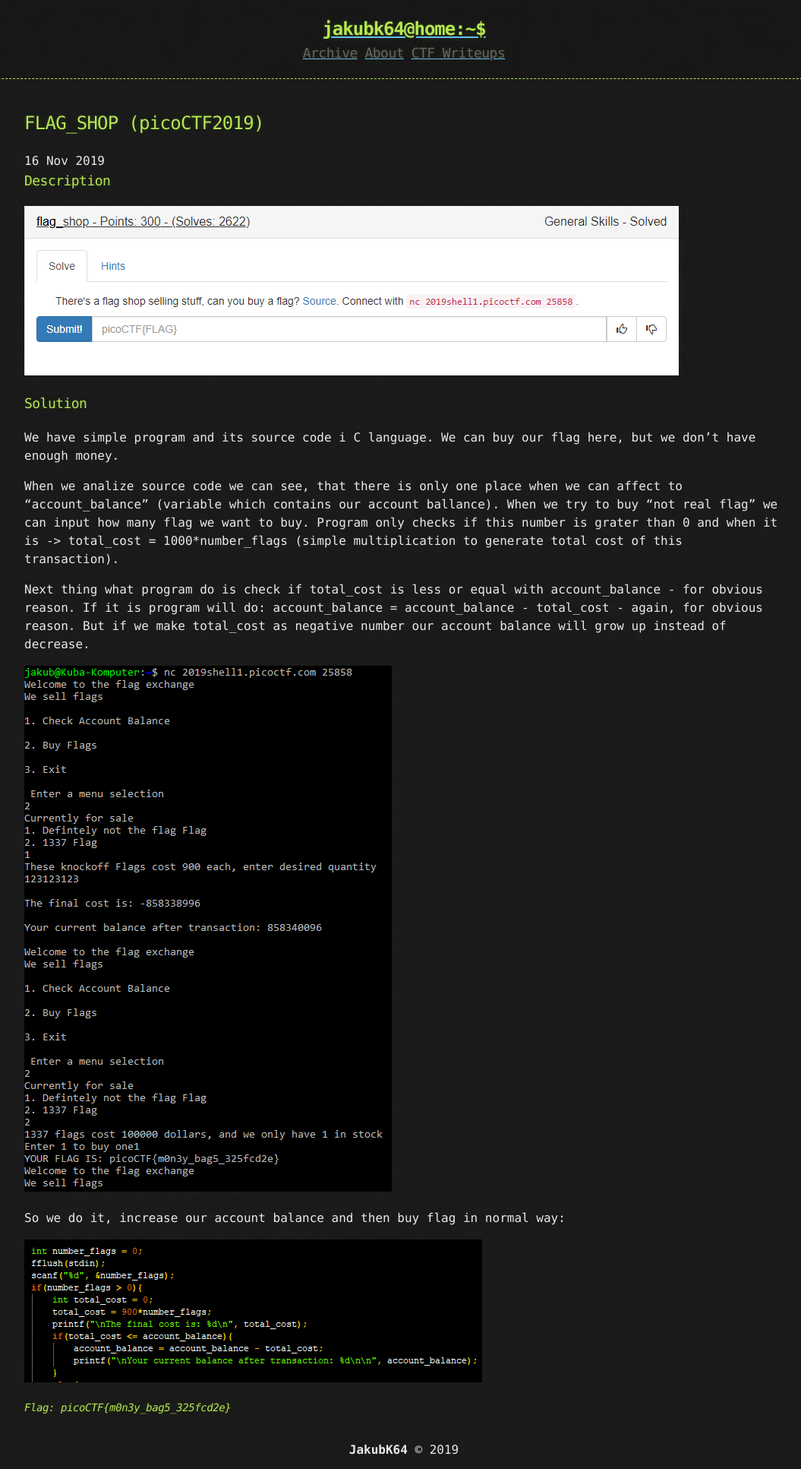
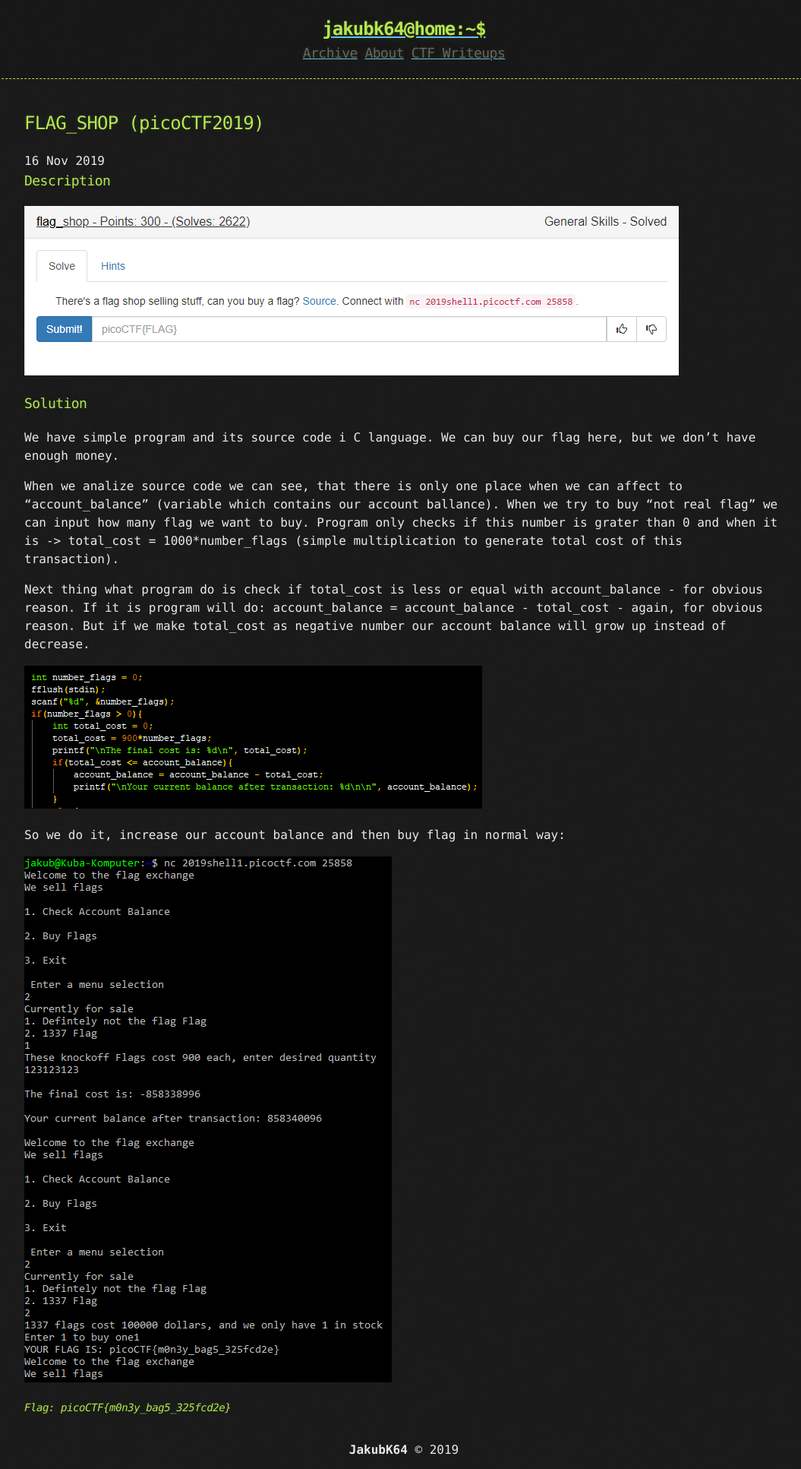
Before and after one commit to JakubK64/jakubk64.github.io, a Jekyll site: the page built from _posts/2019-11-16-flag_shop.md, in a window 1280 px wide. Shown: the whole page at 76% size, without its empty margins (108-1163 px from the left). Built offline with Jekyll 4.4.1, drawn with Linux system fonts in a browser that asks for light colours.

Commit message:
Update 2019-11-16-flag_shop.md

```diff
--- a/_posts/2019-11-16-flag_shop.md
+++ b/_posts/2019-11-16-flag_shop.md
@@ -16,10 +16,10 @@ When we analize source code we can see, that there is only one place when we can
 
 Next thing what program do is check if total_cost is less or equal with account_balance - for obvious reason. If it is program will do: account_balance = account_balance - total_cost - again, for obvious reason. But if we make total_cost as negative number our account balance will grow up instead of decrease.
 
-![useful image]({{ https://github.com/JakubK64/jakubk64.github.io/blob/master/CTF/picoCTF2019/General%20Skills/flag_shop/Solution1.PNG }}/CTF/picoCTF2019/General%20Skills/flag_shop/Solution1.PNG)
+![useful image]({{ https://github.com/JakubK64/jakubk64.github.io/blob/master/CTF/picoCTF2019/General%20Skills/flag_shop/Solution2.PNG }}/CTF/picoCTF2019/General%20Skills/flag_shop/Solution2.PNG)
 
 So we do it, increase our account balance and then buy flag in normal way:
 
-![useful image]({{ https://github.com/JakubK64/jakubk64.github.io/blob/master/CTF/picoCTF2019/General%20Skills/flag_shop/Solution2.PNG }}/CTF/picoCTF2019/General%20Skills/flag_shop/Solution2.PNG)
+![useful image]({{ https://github.com/JakubK64/jakubk64.github.io/blob/master/CTF/picoCTF2019/General%20Skills/flag_shop/Solution1.PNG }}/CTF/picoCTF2019/General%20Skills/flag_shop/Solution1.PNG)
 
 #### *Flag: picoCTF{m0n3y_bag5_325fcd2e}*
```
